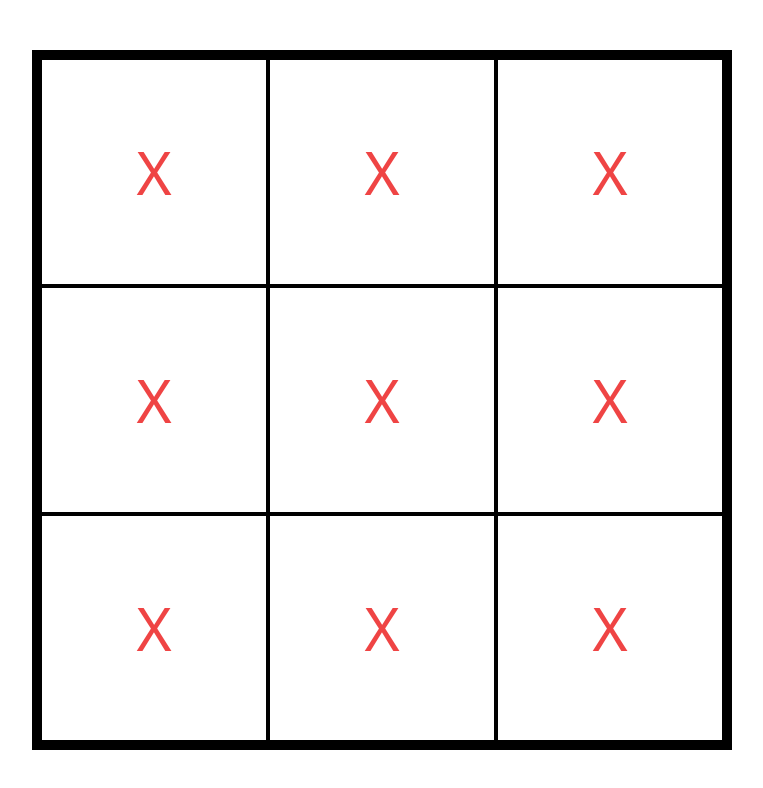
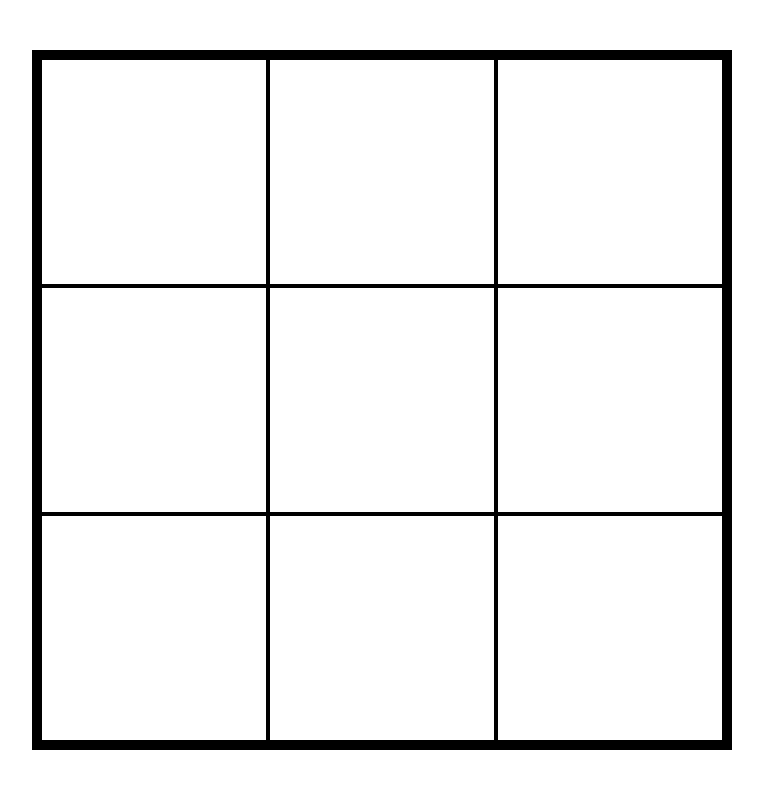
Before and after one commit to khurram-ansari/vue-tic-tac-toe, a Vue app: page / in a window 1280 px wide. Shown: the top 788 px of the page, without its empty margins (258-1021 px from the left). Built offline with nearby package versions, Linux system fonts and the light colour scheme.

Commit message:
Refactored square into separare comp

```diff
--- /dev/null
+++ b/src/components/BoardSquare.vue
@@ -0,0 +1,17 @@
+<template>
+  <div class="square">
+    {{ value }}
+  </div>
+</template>
+
+<script setup lang="ts">
+const props = defineProps<{
+  value?: string
+}>()
+</script>
+
+<style scoped>
+.square {
+  @apply text-xl border-black sm:text-6xl border-2 flex justify-center items-center;
+}
+</style>
--- a/src/views/HomeView.vue
+++ b/src/views/HomeView.vue
@@ -1,19 +1,18 @@
-<script setup lang="ts"></script>
+<script setup lang="ts">
+import BoardSquare from '@/components/BoardSquare.vue'
+</script>
 
 <template>
   <main>
     <section class="min-h-screen flex items-center justify-center px-10">
-      <div
-        class="board grid border-8 border-black grid-cols-3 grid-rows-3 aspect-square w-[100%] max-w-[700px]"
-      >
-        <div
-          v-for="sq in 9"
-          :key="sq"
-          class="square text-red-500 text-xl border-black sm:text-6xl border-2 flex justify-center items-center"
-        >
-          X
-        </div>
+      <div class="board">
+        <BoardSquare v-for="sq in 9" :key="sq" />
       </div>
     </section>
   </main>
 </template>
+<style scoped>
+.board {
+  @apply grid border-8 border-black grid-cols-3 grid-rows-3 aspect-square w-[100%] max-w-[700px];
+}
+</style>
```
